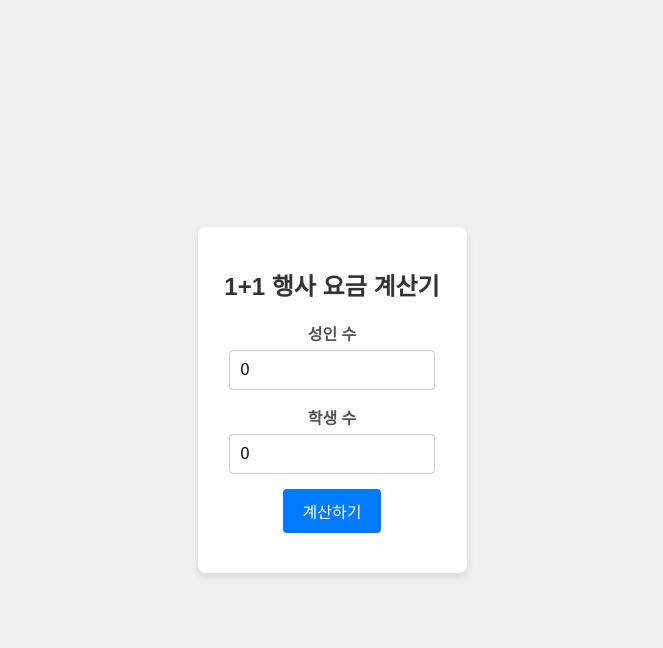
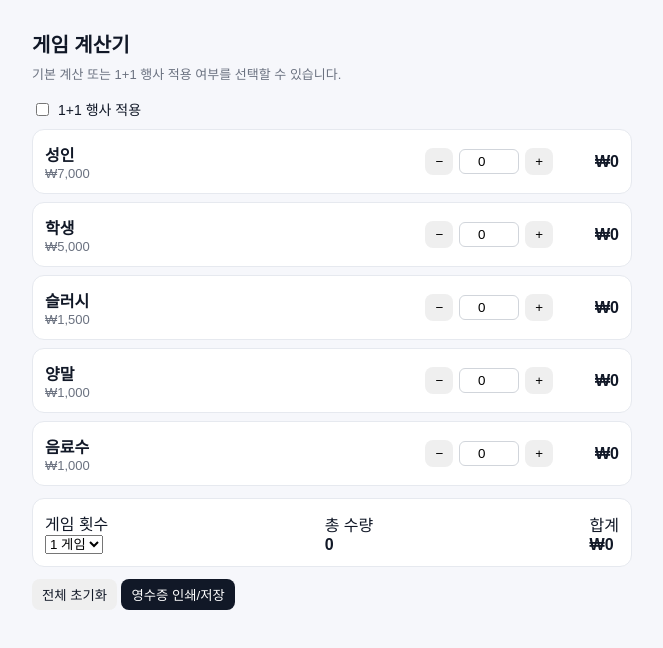
Before and after one commit to wlaud94-a11y/jmyj, a plain HTML site: page index.html in a window 1280 px wide. Shown: the whole page, without its empty margins (308-971 px from the left). Drawn offline with Linux system fonts and the light colour scheme.

Commit message:
Update index.html

```diff
--- a/index.html
+++ b/index.html
@@ -1,124 +1,190 @@
-<!DOCTYPE html>
+<!doctype html>
 <html lang="ko">
 <head>
-    <meta charset="UTF-8">
-    <title>1+1 요금 계산기</title>
-    <style>
-        body {
-            font-family: Arial, sans-serif;
-            display: flex;
-            justify-content: center;
-            align-items: center;
-            height: 100vh;
-            background-color: #f0f0f0;
-            margin: 0;
-            flex-direction: column;
-        }
-        .container {
-            background-color: #fff;
-            padding: 20px;
-            border-radius: 8px;
-            box-shadow: 0 4px 8px rgba(0, 0, 0, 0.1);
-            text-align: center;
-        }
-        h2 {
-            color: #333;
-        }
-        .input-group {
-            margin-bottom: 15px;
-        }
-        .input-group label {
-            display: block;
-            margin-bottom: 5px;
-            color: #555;
-            font-weight: bold;
-        }
-        .input-group input {
-            width: 80%;
-            padding: 10px;
-            border: 1px solid #ccc;
-            border-radius: 4px;
-            font-size: 16px;
-        }
-        button {
-            padding: 10px 20px;
-            font-size: 16px;
-            color: #fff;
-            background-color: #007bff;
-            border: none;
-            border-radius: 4px;
-            cursor: pointer;
-            transition: background-color 0.3s;
-        }
-        button:hover {
-            background-color: #0056b3;
-        }
-        #result {
-            margin-top: 20px;
-            font-size: 24px;
-            color: #333;
-            font-weight: bold;
-        }
-    </style>
+<meta charset="utf-8">
+<meta name="viewport" content="width=device-width, initial-scale=1">
+<title>게임 계산기 (1+1 적용)</title>
+<style>
+body{font-family:sans-serif;background:#f6f7fb;margin:0;padding:16px;color:#111827;}
+.wrap{max-width:600px;margin:auto;}
+h1{font-size:20px;margin-bottom:6px;}
+p.lead{color:#6b7280;font-size:13px;margin:0 0 16px;}
+.item{display:flex;justify-content:space-between;align-items:center;background:#fff;padding:12px;margin-bottom:8px;border-radius:12px;border:1px solid #e6e9ef;}
+.left{display:flex;flex-direction:column;}
+.label{font-weight:600;}
+.price{font-size:13px;color:#6b7280;}
+.controls{display:flex;align-items:center;gap:6px;}
+input.num{width:50px;text-align:center;border-radius:6px;border:1px solid #d1d5db;padding:4px;}
+button{padding:6px 10px;border-radius:8px;border:none;cursor:pointer;}
+button.btn{background:#111827;color:#fff;}
+.summary{display:flex;justify-content:space-between;align-items:center;background:#fff;padding:12px;border-radius:12px;border:1px solid #e6e9ef;margin-top:12px;}
+.receipt{margin-top:10px;background:#fff;padding:10px;border-radius:8px;border:1px solid #e6e9ef;font-size:14px;}
+.promo-label{display:flex;align-items:center;gap:6px;margin-bottom:10px;font-size:14px;}
+</style>
 </head>
 <body>
+<div class="wrap">
+<h1>게임 계산기</h1>
+<p class="lead">기본 계산 또는 1+1 행사 적용 여부를 선택할 수 있습니다.</p>
 
-<div class="container">
-    <h2>1+1 행사 요금 계산기</h2>
-    <div class="input-group">
-        <label for="adults">성인 수</label>
-        <input type="number" id="adults" value="0" min="0">
-    </div>
-    <div class="input-group">
-        <label for="students">학생 수</label>
-        <input type="number" id="students" value="0" min="0">
-    </div>
-    <button onclick="calculateCost()">계산하기</button>
-    <div id="result"></div>
+<label class="promo-label">
+<input type="checkbox" id="promoToggle"> 1+1 행사 적용
+</label>
+
+<div id="app"></div>
+
+<div class="summary">
+<div>
+<div class="muted">게임 횟수</div>
+<select id="gameCount">
+<option value="1">1 게임</option>
+<option value="2">2 게임</option>
+<option value="3">3 게임</option>
+</select>
+</div>
+<div>
+<div class="muted">총 수량</div>
+<div id="totalCount" style="font-weight:700">0</div>
+</div>
+<div>
+<div class="muted">합계</div>
+<div id="totalPrice" style="font-weight:700">₩0</div>
+</div>
+</div>
+
+<div id="receiptWrap"></div>
+
+<div style="margin-top:12px;">
+<button id="clearBtn" class="btn" style="background:#efefef;color:#111827;">전체 초기화</button>
+<button id="printBtn" class="btn">영수증 인쇄/저장</button>
+</div>
 </div>
 
 <script>
-    function calculateCost() {
-        const adults = Number(document.getElementById('adults').value);
-        const students = Number(document.getElementById('students').value);
+(function(){
+const ITEMS=[
+{id:'adult',label:'성인',price:7000},
+{id:'student',label:'학생',price:5000},
+{id:'slush',label:'슬러시',price:1500},
+{id:'socks',label:'양말',price:1000},
+{id:'drink',label:'음료수',price:1000},
+];
+let qty={adult:0,student:0,slush:0,socks:0,drink:0};
+const app=document.getElementById('app');
+const totalCountEl=document.getElementById('totalCount');
+const totalPriceEl=document.getElementById('totalPrice');
+const receiptWrap=document.getElementById('receiptWrap');
+const gameCountSel=document.getElementById('gameCount');
+const promoToggle=document.getElementById('promoToggle');
 
-        if (isNaN(adults) || isNaN(students) || adults < 0 || students < 0) {
-            document.getElementById('result').textContent = "유효한 숫자를 입력해 주세요.";
-            return;
-        }
+function currency(num){ return new Intl.NumberFormat('ko-KR',{style:'currency',currency:'KRW',maximumFractionDigits:0}).format(num); }
 
-        const adultPairPrice = 7000;
-        const studentPairPrice = 5000;
-        const singleAdultPrice = 7000;
-        const singleStudentPrice = 5000;
+function createItemRow(it){
+const row=document.createElement('div'); row.className='item';
+const left=document.createElement('div'); left.className='left';
+left.innerHTML=`<div class="label">${it.label}</div><div class="price">${currency(it.price)}</div>`;
+const controls=document.createElement('div'); controls.className='controls';
+const dec=document.createElement('button'); dec.innerText='−';
+const inp=document.createElement('input'); inp.type='number'; inp.className='num'; inp.value=qty[it.id];
+const inc=document.createElement('button'); inc.innerText='+';
+const line=document.createElement('div'); line.style.minWidth='60px'; line.style.textAlign='right'; line.style.fontWeight='600';
+controls.appendChild(dec); controls.appendChild(inp); controls.appendChild(inc); controls.appendChild(line);
+row.appendChild(left); row.appendChild(controls);
 
-        let totalCost = 0;
+dec.onclick=()=>{changeQty(it.id,-1)};
+inc.onclick=()=>{changeQty(it.id,1)};
+inp.onchange=()=>{setQty(it.id,parseInt(inp.value)||0)};
+row._elements={inp,line};
+return row;
+}
 
-        // 성인 짝 계산
-        const adultPairs = Math.floor(adults / 2);
-        const remainingAdults = adults % 2;
-        totalCost += adultPairs * adultPairPrice;
+const rows={};
+ITEMS.forEach(it=>{rows[it.id]=createItemRow(it);app.appendChild(rows[it.id]);});
 
-        // 학생 짝 계산
-        const studentPairs = Math.floor(students / 2);
-        const remainingStudents = students % 2;
-        totalCost += studentPairs * studentPairPrice;
+function changeQty(id,delta){ setQty(id,(qty[id]||0)+delta); }
+function setQty(id,val){ qty[id]=Math.max(0,val); updateSummary(); }
 
-        // 남은 인원 계산
-        if (remainingAdults > 0 && remainingStudents > 0) {
-            // 남은 성인 1명과 학생 1명
-            totalCost += adultPairPrice;
-        } else if (remainingAdults > 0) {
-            // 남은 성인 1명
-            totalCost += singleAdultPrice;
-        } else if (remainingStudents > 0) {
-            // 남은 학생 1명
-            totalCost += singleStudentPrice;
-        }
+// 1+1 행사 로직 (남은 홀수 묶음 → 성인 요금)
+function applyPromotion(adultCount, studentCount, gameCount){
+    let adultPaid = Math.floor(adultCount/2);
+    let studentPaid = Math.floor(studentCount/2);
+    let adultRemain = adultCount%2;
+    let studentRemain = studentCount%2;
 
-        document.getElementById('result').textContent = '총 요금: ' + totalCost.toLocaleString() + '원';
+    // 남은 홀수끼리 묶기 → 성인 요금
+    if(adultRemain && studentRemain){
+        adultPaid += 1; // 묶인 그룹은 성인 요금으로
+        adultRemain = 0;
+        studentRemain = 0;
     }
+
+    adultPaid += adultRemain;
+    studentPaid += studentRemain;
+
+    let adultPrice = adultPaid * 7000 * gameCount;
+    let studentPrice = studentPaid * 5000 * gameCount;
+
+    return {adultPaid, studentPaid, adultPrice, studentPrice};
+}
+
+function updateSummary(){
+const gameCount=Number(gameCountSel.value)||1;
+const promoOn=promoToggle.checked;
+
+// input 값 동기화
+ITEMS.forEach(it=>{
+  rows[it.id]._elements.inp.value = qty[it.id];
+});
+
+let totalQty=0,totalPrice=0;
+const adultCount=qty['adult'];
+const studentCount=qty['student'];
+let adultPaid, studentPaid, adultPrice, studentPrice;
+
+if(promoOn){ ({adultPaid,studentPaid,adultPrice,studentPrice}=applyPromotion(adultCount,studentCount,gameCount)); }
+else{ adultPaid=adultCount; studentPaid=studentCount; adultPrice=adultCount*7000*gameCount; studentPrice=studentCount*5000*gameCount; }
+
+totalQty+=adultCount+studentCount;
+rows['adult']._elements.line.innerText=currency(adultPrice);
+rows['student']._elements.line.innerText=currency(studentPrice);
+totalPrice+=adultPrice+studentPrice;
+
+['slush','socks','drink'].forEach(id=>{
+const q=qty[id]; const price=q*ITEMS.find(i=>i.id===id).price;
+rows[id]._elements.line.innerText=currency(price);
+totalQty+=q; totalPrice+=price;
+});
+
+totalCountEl.textContent=totalQty;
+totalPriceEl.textContent=currency(totalPrice);
+renderReceipt(gameCount,{adultCount,studentCount,adultPaid,studentPaid,adultPrice,studentPrice},promoOn);
+}
+
+function renderReceipt(gameCount,promo,promoOn){
+let lines=[];
+if(qty['adult']>0) lines.push({label:promoOn?`성인 ${qty['adult']}명 (1+1 적용 ${promo.adultPaid}명 요금)`:`성인 ${qty['adult']}명`,price:promo.adultPrice});
+if(qty['student']>0) lines.push({label:promoOn?`학생 ${qty['student']}명 (1+1 적용 ${promo.studentPaid}명 요금)`:`학생 ${qty['student']}명`,price:promo.studentPrice});
+['slush','socks','drink'].forEach(id=>{ const q=qty[id]; if(q>0){ const item=ITEMS.find(i=>i.id===id); lines.push({label:`${item.label} × ${q}`,price:q*item.price}); } });
+if(!lines.length){receiptWrap.innerHTML=''; return;}
+let html='<div class="receipt"><div style="font-weight:700;margin-bottom:8px">영수증 미리보기</div>';
+let total=0; lines.forEach(l=>{ html+=`<div style="display:flex;justify-content:space-between;padding:4px 0"><div>${l.label}</div><div style="font-weight:600">${currency(l.price)}</div></div>`; total+=l.price; });
+html+=`<div style="display:flex;justify-content:space-between;margin-top:8px;border-top:1px dashed #e6e9ef;padding-top:8px"><div>합계</div><div style="font-weight:800">${currency(total)}</div></div></div>`;
+receiptWrap.innerHTML=html;
+}
+
+gameCountSel.onchange=updateSummary;
+promoToggle.onchange=updateSummary;
+
+document.getElementById('clearBtn').onclick=()=>{
+  if(confirm('모든 수량을 초기화하시겠습니까?')){
+    for(let k in qty) qty[k]=0; updateSummary();
+  }
+};
+
+document.getElementById('printBtn').onclick=()=>{ window.print(); }
+
+updateSummary();
+})();
 </script>
-
 </body>
 </html>
```
